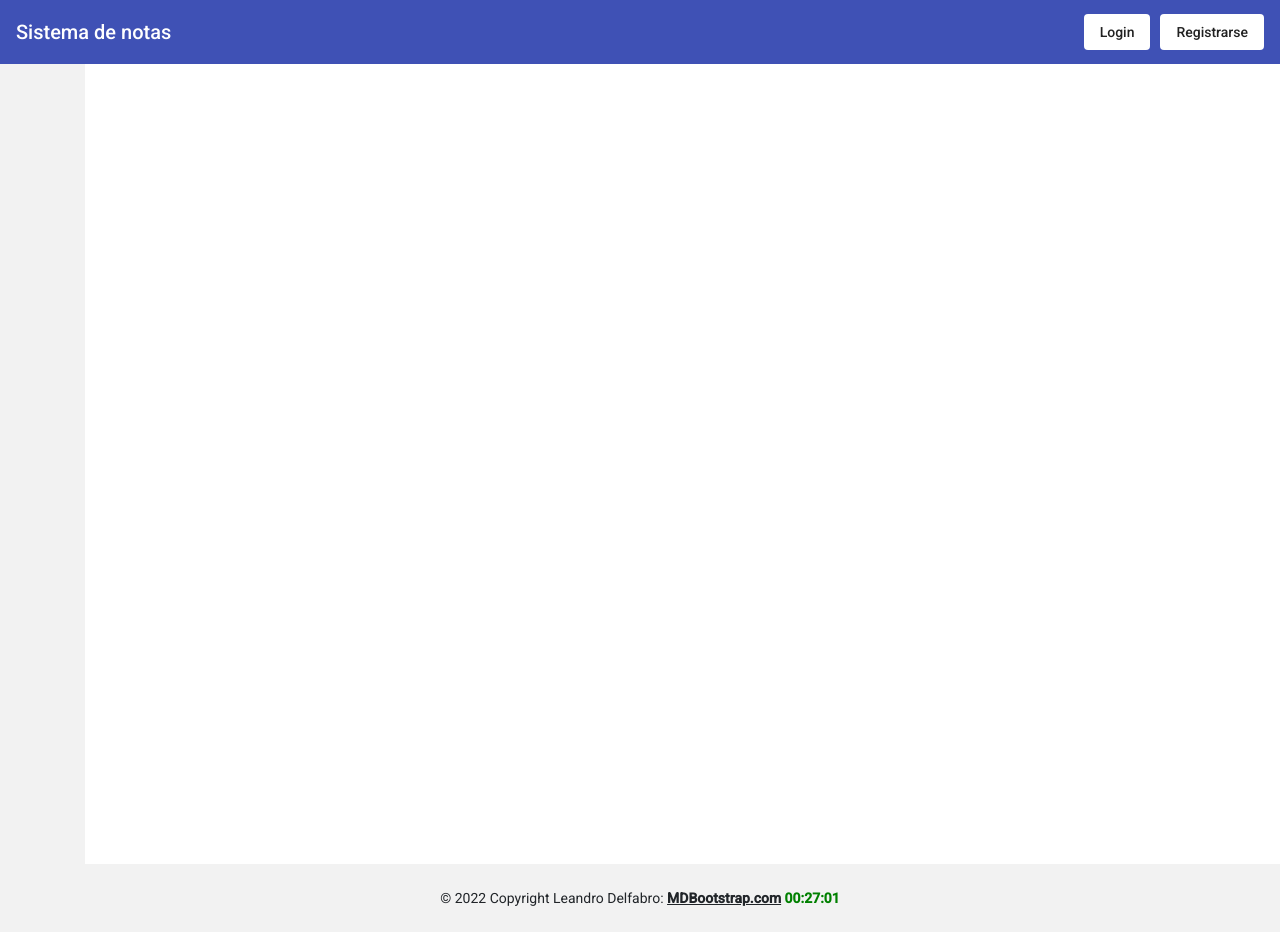
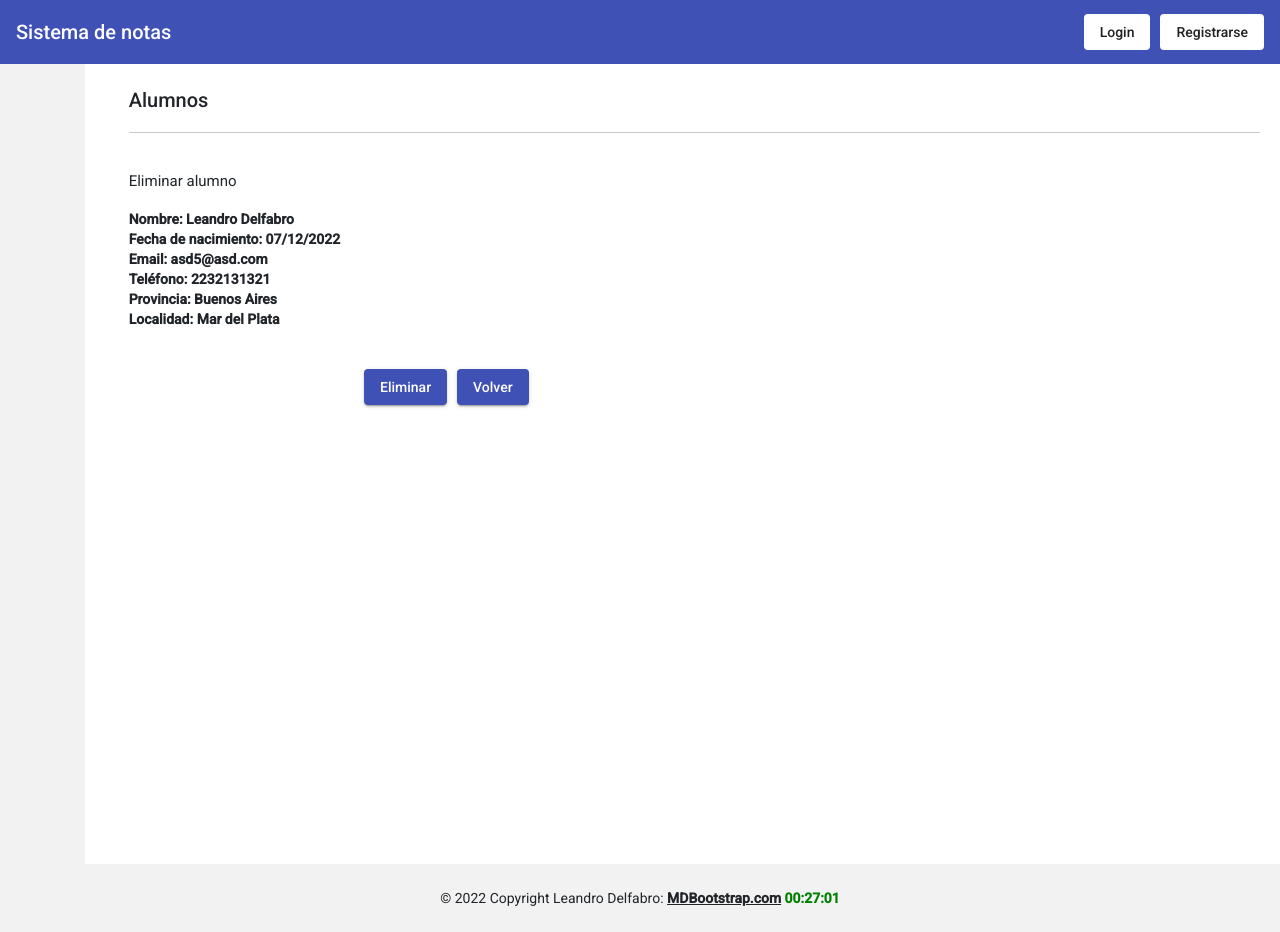
Before and after one commit to ldelfabro/FormsDelfabro, an Angular app: page /Alumno/Delete/1 in a window 1280 px wide. Before the commit this address led to /. Built offline with nearby package versions, Linux system fonts and the light colour scheme.

Commit message:
Ultimos ajustes en alumnos

```diff
--- a/src/app/Componentes/ABMs/Alumno/alta-alumno/alta-alumno.component.html
+++ b/src/app/Componentes/ABMs/Alumno/alta-alumno/alta-alumno.component.html
@@ -1,10 +1,5 @@
-<h2 appTitulo>Nuevo</h2>
-<hr>
-<div class="row" style="margin-bottom: 20px;">
-    <div class="form-group col-md 12">
-        <button mat-raised-button color="primary" routerLink="/Alumno">Volver</button>
-    </div>
-</div>
+<br>
+<h4 appTitulo>{{FormType == 'Create' ? 'Nuevo' : FormType == 'Delete' ? 'Eliminar' : 'Actualizar'}} alumno</h4>
 <form class="form" [formGroup]="formularioPrincipal" style="min-height: 400px;min-width: 400px;" (ngSubmit)="submit()" class="col-md-4">
     <div class="row" class="row" *ngIf="FormType == 'Create' || FormType == 'Update'">
     <p>
@@ -80,9 +75,9 @@
       <br>
       <b>Fecha de nacimiento: {{Alumno.fechaNacimiento | date: 'dd/MM/yyyy'}}</b>
       <br>
-      <b>Email: {{Alumno.email}</b>
+      <b>Email: {{Alumno.email}}</b>
       <br>
-      <b>Teléfono: {{Alumno.telefono}</b>
+      <b>Teléfono: {{Alumno.telefono}}</b>
       <br>
   </div>
   <div class="row" *ngIf="FormType =='Update' || FormType == 'Delete'">
@@ -96,7 +91,8 @@
 
     <div mat-dialog-actions style="text-align: right;">
         <button *ngIf="!formularioPrincipal.valid" mat-raised-button disabled>{{FormType == 'Create' ? 'Nuevo' : FormType == 'Delete' ? 'Eliminar' : 'Actualizar'}}</button>
-        <button *ngIf="formularioPrincipal.valid" mat-raised-button color="primary" cdkFocusInitial type="submit">Grabar</button>
+        <button *ngIf="formularioPrincipal.valid" mat-raised-button color="primary" cdkFocusInitial type="submit">{{FormType == 'Create' ? 'Nuevo' : FormType == 'Delete' ? 'Eliminar' : 'Actualizar'}}</button>
+        <button mat-raised-button color="primary" routerLink="/Alumno/Index" style="margin-left: 10px;">Volver</button>
     </div>
 
 </form>
--- a/src/app/Componentes/ABMs/Alumno/alta-alumno/alta-alumno.component.ts
+++ b/src/app/Componentes/ABMs/Alumno/alta-alumno/alta-alumno.component.ts
@@ -21,10 +21,8 @@ export class AltaAlumnoComponent implements OnInit {
   public FormType : string;
   public CurrentId : Number;
   public Provincia : string;
+
   public formularioPrincipal: FormGroup;
-
-  public controlProvincia = new FormControl(['', [Validators.required]])
-
   public localidades : Localidad[];
   public provincias: Observable<Provincia[]>;
 
@@ -45,50 +43,71 @@ export class AltaAlumnoComponent implements OnInit {
 
           });
         });
+
+        if(this.FormType == "Update"){
+          this.formularioPrincipal = this.fb.group({
+            nombre : ['', [Validators.required, Validators.maxLength(15)]], apellido : ['', [Validators.required, Validators.maxLength(15)]],
+            telefono : ['', [Validators.maxLength(15)]], fechaNacimiento : ['', [Validators.required]],
+            email : ['',[Validators.required, Validators.email,Validators.maxLength(15)]]
+          });
+        }
+        else
+          this.formularioPrincipal = this.fb.group({ });
+
       }
       else {
-        this.Alumno = {
-          nombre : '',
-          apellido : '',
-          telefono : '',
-          id : 0,
-          email : '',
-          fechaNacimiento : new Date(),
-          provincia : '',
-          localidad : ''
-        }
-      }
-    })
+        this.Alumno = { nombre : '', apellido : '', telefono : '', id : 0, email : '', fechaNacimiento : new Date(), provincia : '', localidad : '' }
 
         this.provincias = this.localidadService.buscarProvincia();
 
         this.formularioPrincipal = this.fb.group({
-      nombre : ['', [Validators.required, Validators.maxLength(15)]],
-      apellido : ['', [Validators.required, Validators.maxLength(15)]],
-      telefono : ['', [Validators.maxLength(15)]],
-      fechaNacimiento : ['', [Validators.required]],
-      email : ['',[Validators.required, Validators.email,Validators.maxLength(15)]],
-      provincia : ['', [Validators.required]],
-      localidad : ['', [Validators.required]]
+          nombre : ['', [Validators.required, Validators.maxLength(15)]], apellido : ['', [Validators.required, Validators.maxLength(15)]],
+          telefono : ['', [Validators.maxLength(15)]], fechaNacimiento : ['', [Validators.required]],
+          email : ['',[Validators.required, Validators.email,Validators.maxLength(15)]], provincia : ['', [Validators.required]], localidad : ['', [Validators.required]]
         });
 
         this.formularioPrincipal.get('provincia')?.valueChanges.pipe(debounceTime(250)).subscribe((value) =>
           this.localidadService.buscarLocalidad(value).subscribe((value) => this.localidades = value))
+
+
+      }
+    })
+
   }
 
   submit() : void {
     if(this.formularioPrincipal.valid) {
+
+      if(this.FormType == "Create") {
         this.Alumno.nombre = this.formularioPrincipal.get('nombre')?.value;
         this.Alumno.apellido = this.formularioPrincipal.get('apellido')?.value;
         this.Alumno.telefono = this.formularioPrincipal.get('telefono')?.value;
         this.Alumno.email = this.formularioPrincipal.get('email')?.value;
         this.Alumno.fechaNacimiento = new Date(this.formularioPrincipal.get('fechaNacimiento')?.value);
-      if(this.Alumno.id == 0) {
         this.Alumno.provincia = this.formularioPrincipal.get('provincia')?.value;
         this.Alumno.localidad = this.formularioPrincipal.get('localidad')?.value;
+        this.cursoService.addAlumno(this.Alumno);
+        this.router.navigate(['Alumno/Index'])
       }
-      this.cursoService.addAlumno(this.Alumno);
-      this.router.navigate(['Alumno'])
+      if(this.FormType == "Update") {
+        this.Alumno.nombre = this.formularioPrincipal.get('nombre')?.value;
+        this.Alumno.apellido = this.formularioPrincipal.get('apellido')?.value;
+        this.Alumno.telefono = this.formularioPrincipal.get('telefono')?.value;
+        this.Alumno.email = this.formularioPrincipal.get('email')?.value;
+        this.Alumno.fechaNacimiento = new Date(this.formularioPrincipal.get('fechaNacimiento')?.value);
+        this.Alumno.provincia = this.Alumno.provincia;
+        this.Alumno.localidad = this.Alumno.localidad;
+        this.cursoService.updateAlumno(this.Alumno);
+        this.router.navigate(['Alumno/Index'])
+      }
+      if(this.FormType == "Delete") {
+        this.cursoService.removeAlumno(this.Alumno.id);
+        this.router.navigate(['Alumno/Index'])
+
+      }
+
+
+
     }
 
   }
--- a/src/app/Componentes/ABMs/Alumno/alumno-module-routing.module.ts
+++ b/src/app/Componentes/ABMs/Alumno/alumno-module-routing.module.ts
@@ -3,14 +3,14 @@ import { CommonModule } from '@angular/common';
 import { RouterModule, Routes } from '@angular/router';
 import { AltaAlumnoComponent } from './alta-alumno/alta-alumno.component';
 import { ListaAlumnoComponent } from './lista-alumno/lista-alumno.component';
+import { IndexAlumnoComponent } from './index-alumno/index-alumno.component';
 
 const rutas : Routes = [
-  { path : '' , children : [
+  { path : 'Alumno', component : IndexAlumnoComponent, children : [
   { path: 'Index', component : ListaAlumnoComponent },
   { path: 'Create', component : AltaAlumnoComponent },
   { path: 'Update/:parametro', component : AltaAlumnoComponent },
-  { path: 'Delete/:parametro', component : AltaAlumnoComponent }
-]
+  { path: 'Delete/:parametro', component : AltaAlumnoComponent }]
 }]
 
 @NgModule({
--- a/src/app/Componentes/ABMs/Alumno/index-alumno/index-alumno.component.html
+++ b/src/app/Componentes/ABMs/Alumno/index-alumno/index-alumno.component.html
@@ -1,10 +1,5 @@
 <h2 appTitulo>Alumnos</h2>
 <hr>
-<div class="row" style="margin-bottom: 20px;">
-    <div class="form-group col-md 12">
-        <button mat-raised-button color="primary" routerLink="/Alumno/Create">Registrar nuevo</button>
-    </div>
-</div>
 <div class="row">
     <div class="col-md-6">
         <router-outlet></router-outlet>
--- a/src/app/Componentes/ABMs/Alumno/lista-alumno/lista-alumno.component.html
+++ b/src/app/Componentes/ABMs/Alumno/lista-alumno/lista-alumno.component.html
@@ -1,3 +1,8 @@
+<div class="row" style="margin-bottom: 20px;">
+    <div class="form-group col-md 12">
+        <button mat-raised-button color="primary" routerLink="/Alumno/Create">Registrar nuevo</button>
+    </div>
+</div>
 <div class="row" style="margin-bottom: 100px;">
     <div class="form-group col-md 10">
         <i *ngIf="Alumnos.length == 0">No se encontraron elementos registrados</i>
--- a/src/app/Services/curso-service.service.ts
+++ b/src/app/Services/curso-service.service.ts
@@ -66,8 +66,25 @@ export class CursoServiceService {
   }
 
   public addAlumno(alumno : Alumno){
+    let lastId = this.miCurso.alumnos.length > 0 ? this.miCurso.alumnos[this.miCurso.alumnos.length -1].id + 1 : 1;
+    alumno.id = lastId;
     this.miCurso.alumnos.push(alumno);
     this.curso.next(this.miCurso);
   }
+  public updateAlumno(alumno : Alumno) {
+    var alumno = this.miCurso.alumnos.filter(c => c.id == alumno.id)[0];
+    this.miCurso.alumnos.forEach(function(elemento){
+      if(elemento.id == alumno.id){
+        elemento = alumno;
+      }
+    })
+    this.curso.next(this.miCurso);
+  }
+  public removeAlumno(id: number) {
+    this.miCurso.alumnos = this.miCurso.alumnos.filter(c => c.id != id);
+    this.curso.next(this.miCurso);
+  }
+
+
 
 }
```
Also changed, not shown: src/app/Componentes/Layout/layout-module-routing.module.ts (+2 -6 lines). Lines whose indentation alone changed are shown as unchanged.
